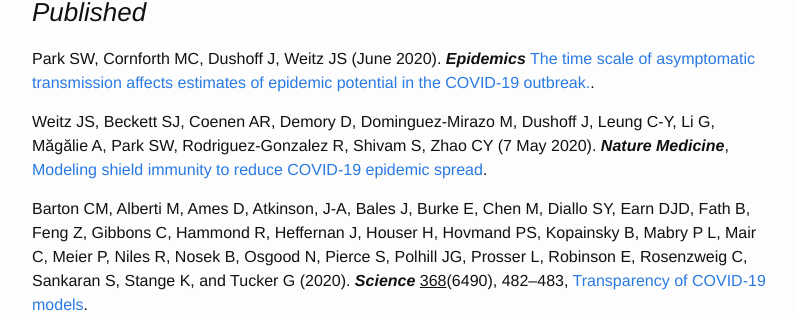
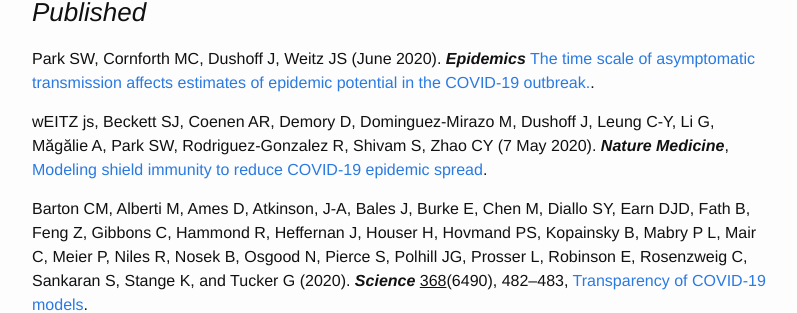
Before and after one commit to mac-theobio/mac-theobio.github.io, a Jekyll site: the page built from covid-19/index.md, in a window 1280 px wide and 900 px high, scrolled down 1388 px. Shown: the part 147-460 px from the top of the window, without its empty margins (238-1035 px from the left). Built offline with Jekyll 4.4.1, drawn with Linux system fonts in a browser that asks for light colours; our own code applies the rules of GitHub Pages for plain Markdown files.

Commit message:
good night

```diff
--- a/covid-19/index.md
+++ b/covid-19/index.md
@@ -40,7 +40,7 @@
 Park SW, Cornforth MC, Dushoff J, Weitz JS (June 2020). **_Epidemics_**
 [The time scale of asymptomatic transmission affects estimates of epidemic potential in the COVID-19 outbreak.](https://www.sciencedirect.com/science/article/pii/S1755436520300190).
 
-Weitz JS, Beckett SJ, Coenen AR, Demory D, Dominguez-Mirazo M, Dushoff J, Leung C-Y, Li G, Măgălie A, Park SW, Rodriguez-Gonzalez R, Shivam S, Zhao CY (7 May 2020). **_Nature Medicine_**,
+wEITZ js, Beckett SJ, Coenen AR, Demory D, Dominguez-Mirazo M, Dushoff J, Leung C-Y, Li G, Măgălie A, Park SW, Rodriguez-Gonzalez R, Shivam S, Zhao CY (7 May 2020). **_Nature Medicine_**,
 [Modeling shield immunity to reduce COVID-19 epidemic spread](https://www.nature.com/articles/s41591-020-0895-3).
 
 Barton CM, Alberti M, Ames D, Atkinson, J-A, Bales J, Burke E, Chen M, Diallo SY, Earn DJD, Fath B, Feng Z, Gibbons C, Hammond R, Heffernan J, Houser H, Hovmand PS, Kopainsky B, Mabry P L, Mair C, Meier P, Niles R, Nosek B, Osgood N, Pierce S, Polhill JG, Prosser L, Robinson E, Rosenzweig C, Sankaran S, Stange K, and Tucker G (2020). **_Science_** <ins>368</ins>(6490), 482–483,
```
